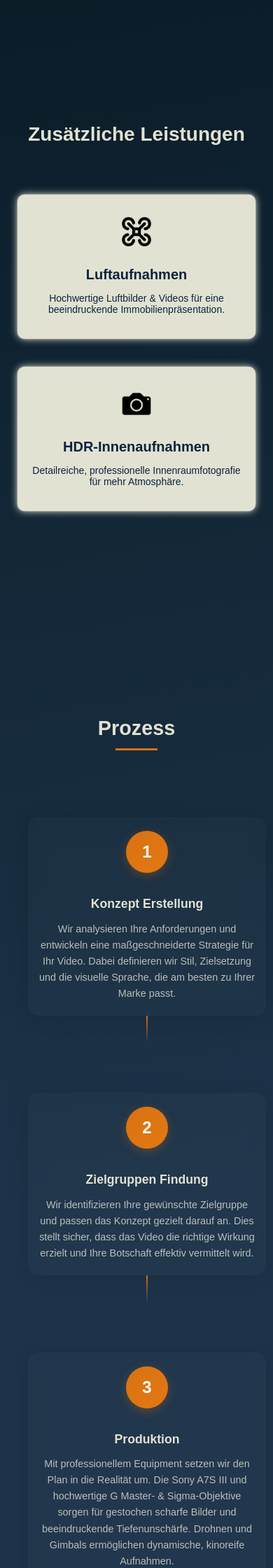
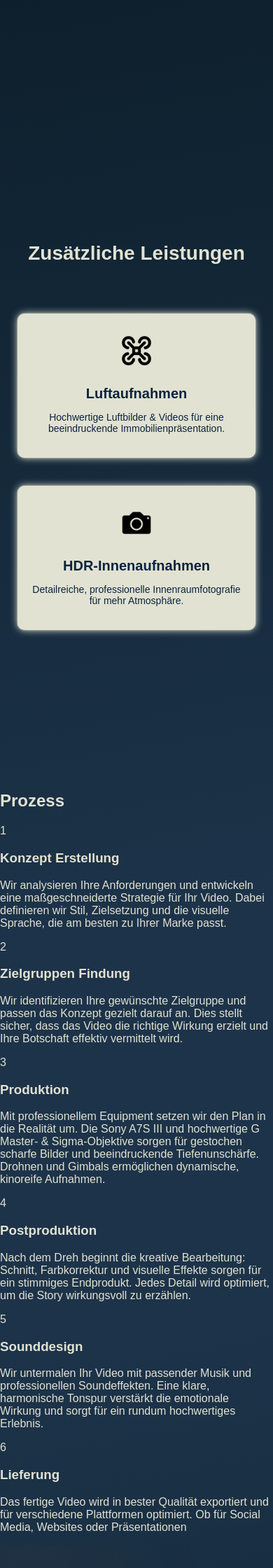
Before and after one commit to ERIK99active/erikbartho.de, a PHP site: page / in a window 390 px wide. Shown: the part 2563-4803 px from the top of the page at 70% size. Run offline with PHP 8.4, Linux system fonts and the light colour scheme.

Commit message:
Update Frontend

```diff
--- a/styles.css
+++ b/styles.css
@@ -298,42 +298,49 @@
 
 /* Services Section */
 .services {
-    padding: 60px 20px;
-    text-align: center;
-    background: none;
+    display: flex;
+    justify-content: center;
+    align-items: center;
+    flex-direction: column;
+    padding: 0px 20px;
+    min-height: 100vh;
 }
 
 .services h2 {
-    margin-bottom: 40px;
-    font-size: 2.5rem;
-    color: var(--text-color);
-}
-
-.card-container {
-    max-width: 1200px;
-    margin: 0 auto;
+    text-align: center;
+    font-size: 32px;
+    margin-bottom: 0px;
+}
+
+.service-cards {
     display: flex;
     justify-content: center;
-    gap: 30px;
     flex-wrap: wrap;
 }
 
 .service-card {
-    width: 100%;
+    position: relative;
     max-width: 900px;
-    height: 600px;
+    min-width: 200px;
+    height: 700px;
+    text-align: center;
+    margin: 80px auto;
     perspective: 1000px;
-    margin: 20px auto;
+    transition: height 0.6s ease, transform 0.6s ease;
+}
+
+.service-card.flipped {
+    height: 700px;
+    max-width: 900px;
+    min-width: 200px;
 }
 
 .service-card-inner {
     position: relative;
     width: 100%;
     height: 100%;
-    text-align: center;
-    transition: transform 0.8s;
+    transition: transform 0.8s ease;
     transform-style: preserve-3d;
-    cursor: pointer;
 }
 
 .service-card.flipped .service-card-inner {
@@ -346,384 +353,133 @@
     width: 100%;
     height: 100%;
     backface-visibility: hidden;
-    border-radius: 15px;
+    border-radius: 40px;
+    box-shadow: 0 4px 8px rgba(0, 0, 0, 0.2);
     overflow: hidden;
-    background: rgba(255, 255, 255, 0.02);
-    backdrop-filter: blur(10px);
 }
 
 .service-card-front {
+    background-color: #e2e2d2;
     display: flex;
     flex-direction: column;
+    justify-content: space-between;
+    text-align: center;
+    border-radius: 40px;
+    box-shadow: 0px 0px 11px #e2e2d2,
+                0px 0px 2px #e2e2d2;
+}
+
+.service-card:hover {
+    transform: scale(1.07);
 }
 
 .service-card-front video {
-    width: 100%;
-    height: 300px;
+    width: calc(100% - 40px);
+    height: 60%;
     object-fit: cover;
+    margin: 19px auto;
+    border-radius: 16px;
+    display: block;
+    overflow: hidden;
 }
 
 .service-card-front h3 {
-    margin: 20px 0;
-    padding: 0 20px;
-    font-size: 1.5rem;
-    color: var(--text-color);
+    font-size: 28px;
+    margin: 15px 10px;
+    font-weight: bold;
+    color: #0a233d;
+    max-width: 95%;
 }
 
 .service-card-front p {
-    padding: 0 20px;
-    color: var(--text-color-light);
-    font-size: 1.1rem;
-    line-height: 1.6;
-}
-
+    font-size: 22px;
+    margin: 0 10px 15px;
+    color: #0a233d;
+    margin-bottom: 50px;
+}
+
+/* Back side of the card */
 .service-card-back {
+    background-color: #06141B;
+    color: #e2e2d2;
+    display: flex;
+    justify-content: space-between;
+    align-items: center;
+    border-radius: 40px;
+    box-shadow: 0px 0px 60px #06141B, 0px 0px 10px #06141B;
+    position: relative;
+    overflow: hidden;
+    height: 800px;
+    width: 1000px;
     transform: rotateY(180deg);
-    padding: 30px;
-    display: flex;
-    flex-direction: column;
 }
 
 .back-container {
     display: flex;
-    gap: 30px;
+    flex-direction: row;
+    gap: 40px;
+    width: 100%;
     height: 100%;
-}
-
-.back-video {
-    width: 50%;
-    height: 100%;
-    object-fit: cover;
-    border-radius: 10px;
-}
-
-.price-columns {
-    width: 50%;
-    display: flex;
-    flex-direction: column;
-    gap: 20px;
-    overflow-y: auto;
-    padding-right: 10px;
-}
-
-.price-columns > div {
-    background: rgba(255, 255, 255, 0.05);
-    padding: 20px;
-    border-radius: 12px;
-    text-align: left;
-}
-
-.price-columns strong {
-    display: block;
-    font-size: 1.1rem;
-    margin-bottom: 15px;
-    color: var(--primary-color);
-}
-
-.price-columns ul {
-    list-style: none;
-    padding: 0;
-    margin: 0;
-}
-
-.price-columns li {
-    margin-bottom: 10px;
-    padding-left: 24px;
-    position: relative;
-    color: var(--text-color-light);
-    font-size: 0.95rem;
-    line-height: 1.4;
-}
-
-.price-columns li::before {
-    content: "✓";
-    position: absolute;
-    left: 0;
-    color: var(--primary-color);
-}
-
-/* Mobile Styles */
-@media (max-width: 768px) {
-    .service-card {
-        height: auto;
-        min-height: 500px;
-    }
-
-    .service-card-front video {
-        height: 200px;
-    }
-
-    .back-container {
-        flex-direction: column;
-    }
-
-    .back-video,
-    .price-columns {
-        width: 100%;
-    }
-
-    .back-video {
-        height: 200px;
-    }
-
-    .price-columns {
-        padding-right: 0;
-        margin-top: 20px;
-    }
-
-    .price-columns > div {
-        padding: 15px;
-    }
-
-    .price-columns strong {
-        font-size: 1rem;
-    }
-
-    .price-columns li {
-        font-size: 0.9rem;
-    }
-}
-
-/* Remove conflicting styles */
-@media (min-width: 769px) {
-    .service-cards {
-        display: flex;
-        flex-direction: row;
-        flex-wrap: nowrap;
-    }
-}
-
-/* Prozess-Sektion */
-.process-section {
-    text-align: center;
-    padding: 80px 20px;
-    background: none;
-    position: relative;
-    overflow: hidden;
-}
-
-.process-section h2 {
-    font-size: 2.5rem;
-    color: var(--text-color);
-    margin-bottom: 60px;
-    position: relative;
-    display: inline-block;
-}
-
-.process-section h2::after {
-    content: '';
-    position: absolute;
-    bottom: -15px;
-    left: 50%;
-    transform: translateX(-50%);
-    width: 60px;
-    height: 3px;
-    background: var(--primary-color);
-}
-
-.process-container {
-    display: flex;
-    align-items: flex-start;
-    justify-content: center;
-    gap: 40px;
-    position: relative;
-    flex-wrap: wrap;
-    max-width: 1200px;
-    margin: 0 auto;
-    padding: 20px;
-}
-
-.process-step {
-    text-align: center;
-    flex: 1;
-    min-width: 220px;
-    max-width: 280px;
-    position: relative;
-    transition: transform 0.6s ease;
-    display: flex;
-    flex-direction: column;
-    align-items: center;
-    padding: 20px;
-    border-radius: 15px;
-    background: rgba(255, 255, 255, 0.02);
-    backdrop-filter: blur(10px);
-    box-shadow: 0 4px 30px rgba(0, 0, 0, 0.1);
-}
-
-.process-step::before {
-    content: '';
-    position: absolute;
-    top: 50%;
-    right: -40px;
-    width: 40px;
-    height: 2px;
-    background: linear-gradient(90deg, var(--primary-color), transparent);
-    transform: translateY(-50%);
-}
-
-.process-step:last-child::before {
-    display: none;
-}
-
-.process-step:hover {
-    transform: translateY(-10px);
-    background: rgba(255, 255, 255, 0.05);
-}
-
-.step-circle {
-    width: 70px;
-    height: 70px;
-    border-radius: 50%;
-    background: linear-gradient(135deg, var(--primary-color), #e47813);
-    color: white;
-    display: flex;
     align-items: center;
     justify-content: center;
-    font-size: 28px;
-    font-weight: bold;
-    margin-bottom: 20px;
-    box-shadow: 0 4px 15px rgba(216, 114, 18, 0.3);
-    transition: transform 0.3s ease, box-shadow 0.3s ease;
-}
-
-.process-step:hover .step-circle {
-    transform: scale(1.1);
-    box-shadow: 0 6px 20px rgba(216, 114, 18, 0.4);
-}
-
-.process-step h3 {
-    font-size: 1.2rem;
-    margin: 15px 0;
-    color: var(--text-color);
-    min-height: 40px;
-    display: flex;
-    align-items: center;
-    justify-content: center;
+    padding: 20px;
+    box-sizing: border-box;
+}
+
+.price-columns {
+    display: flex;
+    flex-direction: column;
+    gap: 30px;
+    width: 50%;
+    max-width: 550px;
+}
+
+.price-columns div {
+    padding: 20px;
+    border: 1px solid #e2e2d2;
+    border-radius: 16px;
+    background-color: #e2e2d2;
+    color: #06141B;
+    text-align: left;
+    font-size: 15px;
     line-height: 1.4;
-}
-
-.process-step p {
-    font-size: 0.95rem;
-    color: rgba(226, 226, 210, 0.8);
-    line-height: 1.6;
-    margin: 0;
-}
-
-@media (max-width: 1200px) {
-    .process-container {
-        gap: 30px;
-    }
-
-    .process-step::before {
-        width: 30px;
-        right: -30px;
-    }
-}
-
+    box-shadow: 0px 4px 8px rgba(0, 0, 0, 0.1);
+}
+
+.price-columns ul {
+    list-style-type: disc;
+    margin: 10px 0 0;
+    padding-left: 20px;
+}
+
+.price-columns li {
+    margin-bottom: 8px;
+}
+
+.service-card-back video {
+    width: auto;
+    height: 100%;
+    max-height: 95%;
+    aspect-ratio: 9 / 16;
+    object-fit: cover;
+    border-radius: 16px;
+    box-shadow: 0px 4px 8px rgba(0, 0, 0, 0.3);
+}
+
+/* Premium package styling */
+.service-card:nth-of-type(2) .service-card-back .price-columns div:nth-child(2) {
+    border: 3px solid #FFD700;
+    box-shadow: 0 0 15px rgba(255, 215, 0, 0.5);
+    padding: 15px;
+    border-radius: 20px;
+}
+
+/* Mobile Responsive Adjustments */
 @media (max-width: 768px) {
-    .process-section {
-        padding: 40px 20px;
-        margin-top: 40px;
-        clear: both;
-    }
-
-    .process-container {
-        flex-direction: column;
-        align-items: center;
-        gap: 40px;
-        margin-top: 40px;
-    }
-
-    .process-step {
-        width: 100%;
-        max-width: 100%;
-        margin-bottom: 30px;
-        padding: 25px;
-    }
-
-    .process-step::before {
-        content: '';
-        position: absolute;
-        top: auto;
-        bottom: -40px;
-        left: 50%;
-        width: 2px;
-        height: 40px;
-        background: linear-gradient(180deg, var(--primary-color), transparent);
-        transform: translateX(-50%);
-        right: auto;
-    }
-
-    .process-section h2 {
-        font-size: 2rem;
-        margin-bottom: 50px;
-    }
-
-    .step-circle {
-        width: 60px;
-        height: 60px;
-        font-size: 24px;
-    }
-
-    .process-step h3 {
-        font-size: 1.1rem;
-        min-height: auto;
-        margin: 12px 0;
-    }
-
-    .process-step p {
-        font-size: 0.9rem;
-    }
-}
-
-@media (max-width: 480px) {
-    .process-section {
-        padding: 40px 10px;
-    }
-
-    .process-section h2 {
-        font-size: 1.8rem;
-    }
-
-    .process-step {
-        padding: 20px 15px;
-    }
-}
-
-/* Responsive Design */
-@media (max-width: 768px) {
-    .process-container {
-        flex-direction: column;
-        align-items: center;
-        margin-top: 40px;  /* Add space above process section */
-    }
-
-    .process-section {
-        padding: 40px 20px;
-        margin-top: 40px;  /* Add space above process section */
-        clear: both;       /* Ensure it starts after floating elements */
-    }
-
-    .service-card-back {
-        margin-bottom: 0;  /* Remove bottom margin from service card back */
-    }
-
-    .process-step {
-        margin-bottom: 30px;  /* Add space between process steps */
-    }
-
-    .hero-content h1 {
-        font-size: 24px;
-        letter-spacing: 2px;
-        bottom: 30%;
-        line-height: 1.4;
-    }
-
     .service-card {
         height: auto !important;
         width: 100% !important;
         margin: 20px 0;
-        transform: none !important;
     }
 
     .service-card.flipped {
@@ -757,13 +513,6 @@
         overflow-y: visible;
         overflow-x: hidden;
     }
-
-    .service-card-front video {
-        width: 100% !important;
-        margin: 0 !important;
-        aspect-ratio: 16/9;
-        height: auto;
-    }
 }
 
 @media (min-width: 769px) {
@@ -775,10 +524,6 @@
         display: flex;
         flex-direction: row;
         flex-wrap: nowrap;
-    }
-
-    .service-card:hover {
-        transform: scale(1.02);
     }
 }
 
```
Lines whose indentation alone changed are shown as unchanged.
